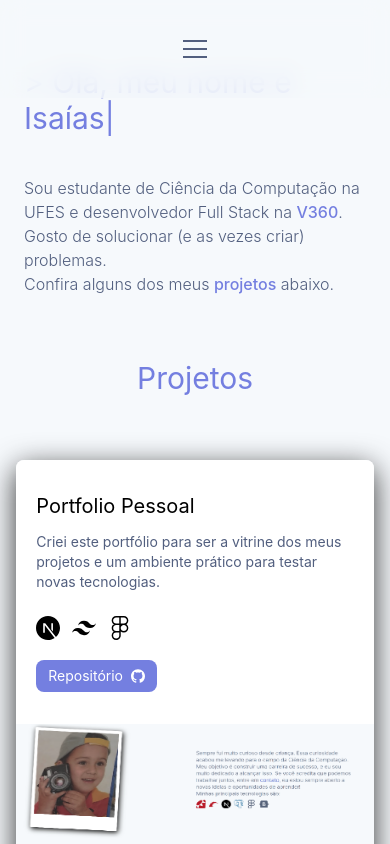
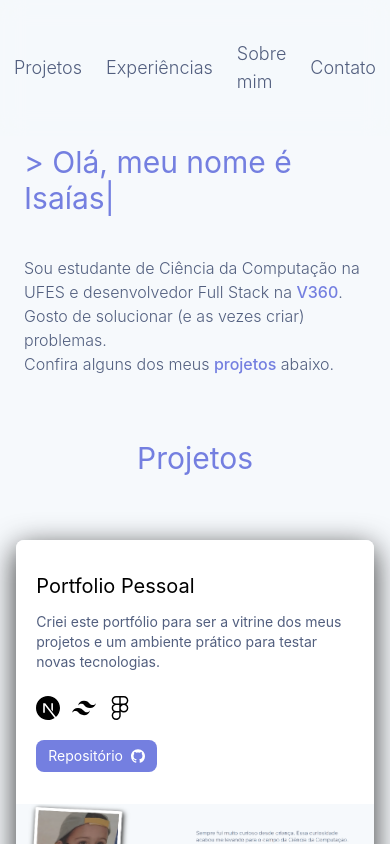
Before and after one commit to isaiasaltoe/portfolio, a Next.js app: page / in a window 390 px wide. Shown: the top 844 px of the page. Built offline with nearby package versions, Linux system fonts and the light colour scheme.

Commit message:
fix:navbar changes

```diff
--- a/app/components/hero.tsx
+++ b/app/components/hero.tsx
@@ -19,7 +19,7 @@ export function Hero() {
   }, []);
 
   return (
-    <section id="about" className="max-w-7xl mx-auto px-6 md:px-10 pt-16 md:pt-30 font-normal text-[#747FE0]">
+    <section id="about" className="max-w-7xl mx-auto px-6 md:px-10 pt-36 md:pt-40 font-normal text-[#747FE0]">
       <h1 className="text-3xl sm:text-5xl md:text-7xl">
         &gt; <span ref={el} />
       </h1>
--- a/app/components/navbar.tsx
+++ b/app/components/navbar.tsx
@@ -3,7 +3,6 @@
 import { useEffect, useState } from "react";
 
 export function Navbar() {
-  const [isOpen, setIsOpen] = useState(false);
   const [scrolled, setScrolled] = useState(false);
 
   useEffect(() => {
@@ -19,55 +18,24 @@ export function Navbar() {
         scrolled ? "py-5 shadow-lg" : "py-10"
       }`}
     >
-      {/* Botão hambúrguer — visível apenas em telas pequenas */}
-      <button
-        className="md:hidden flex flex-col gap-1.5 z-50"
-        onClick={() => setIsOpen(!isOpen)}
-        aria-label={isOpen ? "Fechar menu" : "Abrir menu"}
-      >
-        <span
-          className={`block w-6 h-0.5 bg-[#525F7F] transition-all duration-300 ${
-            isOpen ? "rotate-45 translate-y-2" : ""
-          }`}
-        />
-        <span
-          className={`block w-6 h-0.5 bg-[#525F7F] transition-all duration-300 ${
-            isOpen ? "opacity-0" : ""
-          }`}
-        />
-        <span
-          className={`block w-6 h-0.5 bg-[#525F7F] transition-all duration-300 ${
-            isOpen ? "-rotate-45 -translate-y-2" : ""
-          }`}
-        />
-      </button>
-
-      {/* Links — desktop: inline, mobile: overlay fullscreen */}
-      <ul
-        className={`md:flex md:gap-6 md:static md:bg-transparent md:flex-row md:items-center md:w-auto md:h-auto md:p-0
-          ${
-            isOpen
-              ? "fixed inset-0 z-40 flex flex-col items-center justify-center gap-8 bg-[#F6F9FC] text-2xl"
-              : "hidden"
-          }`}
-      >
+      <ul className="flex gap-6 items-center">
         <li>
-          <a href="#projects" onClick={() => setIsOpen(false)} className="hover:text-[#747FE0] transition-colors">
+          <a href="#projects" className="hover:text-[#747FE0] transition-colors">
             Projetos
           </a>
         </li>
         <li>
-          <a href="#experiences" onClick={() => setIsOpen(false)} className="hover:text-[#747FE0] transition-colors">
+          <a href="#experiences" className="hover:text-[#747FE0] transition-colors">
             Experiências
           </a>
         </li>
         <li>
-          <a href="#aboutme" onClick={() => setIsOpen(false)} className="hover:text-[#747FE0] transition-colors">
+          <a href="#aboutme" className="hover:text-[#747FE0] transition-colors">
             Sobre mim
           </a>
         </li>
         <li>
-          <a href="#contact" onClick={() => setIsOpen(false)} className="hover:text-[#747FE0] transition-colors">
+          <a href="#contact" className="hover:text-[#747FE0] transition-colors">
             Contato
           </a>
         </li>
```
